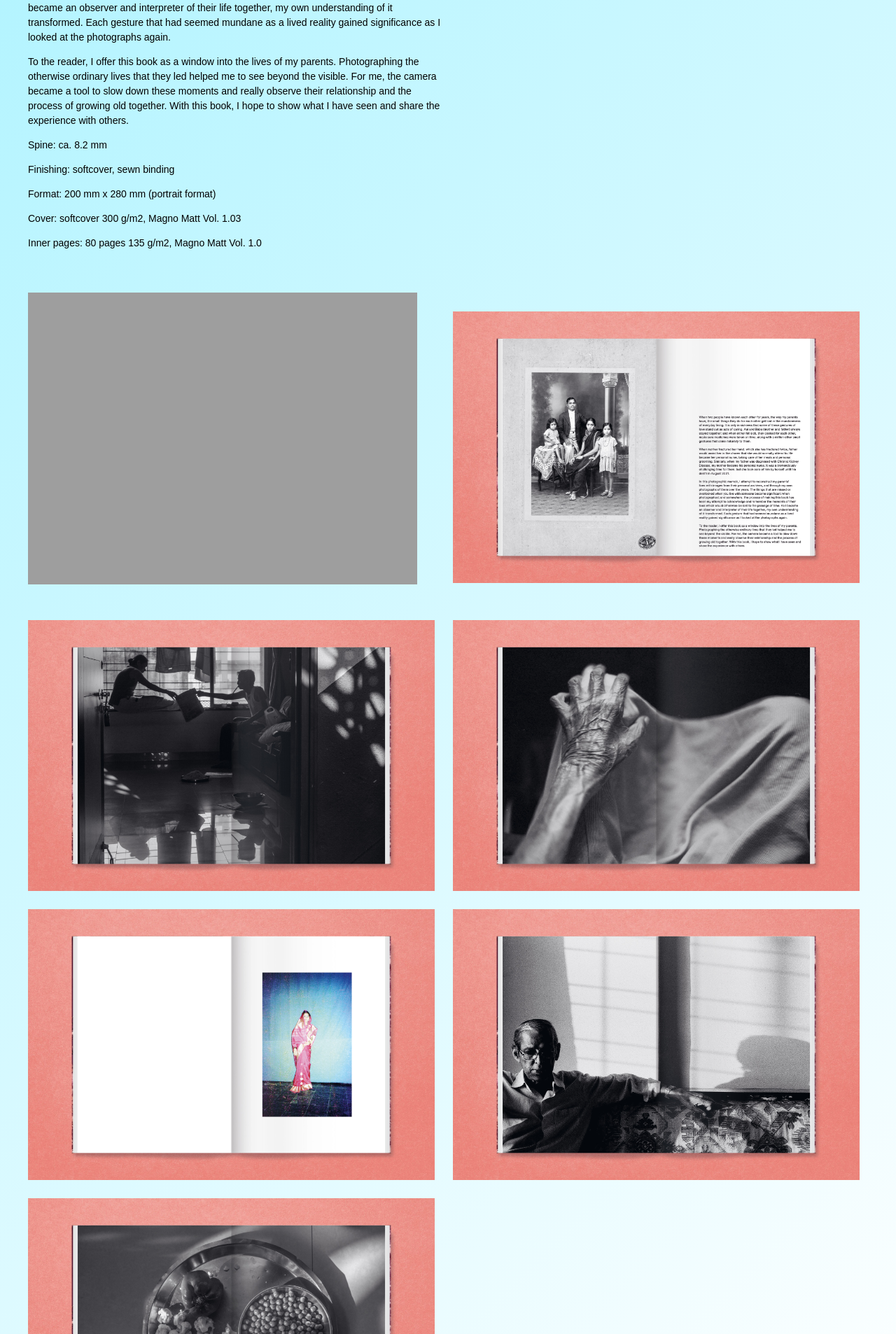
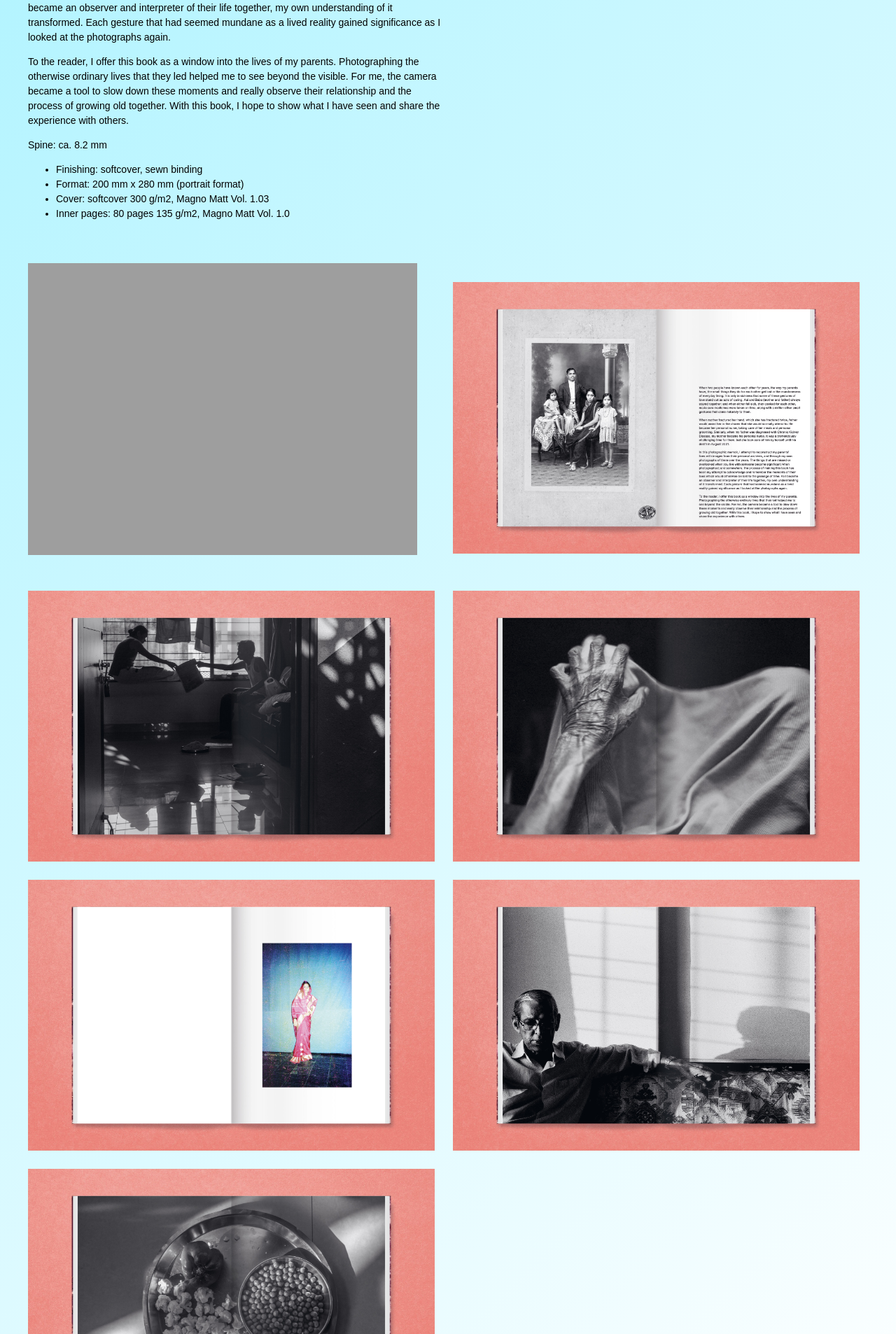
Before and after one commit to sagarshiriskar/personalwebsite, a Jekyll site: the page built from _works/aai-baba-book.md, in a window 1280 px wide. Shown: the part 1272-3178 px from the top of the page at 70% size. Built offline with Jekyll 4.4.1, drawn with Linux system fonts in a browser that asks for light colours.

```diff
--- a/_works/aai-baba-book.md
+++ b/_works/aai-baba-book.md
@@ -85,10 +85,7 @@ To the reader, I offer this book as a window into the lives of my parents. Photo
 
 Spine: ca. 8.2 mm
 
-Finishing: softcover, sewn binding
-
-Format: 200 mm x 280 mm (portrait format)
-
-Cover: softcover 300 g/m2, Magno Matt Vol. 1.03
-
-Inner pages: 80 pages 135 g/m2, Magno Matt Vol. 1.0
+- Finishing: softcover, sewn binding
+- Format: 200 mm x 280 mm (portrait format)
+- Cover: softcover 300 g/m2, Magno Matt Vol. 1.03
+- Inner pages: 80 pages 135 g/m2, Magno Matt Vol. 1.0
```
